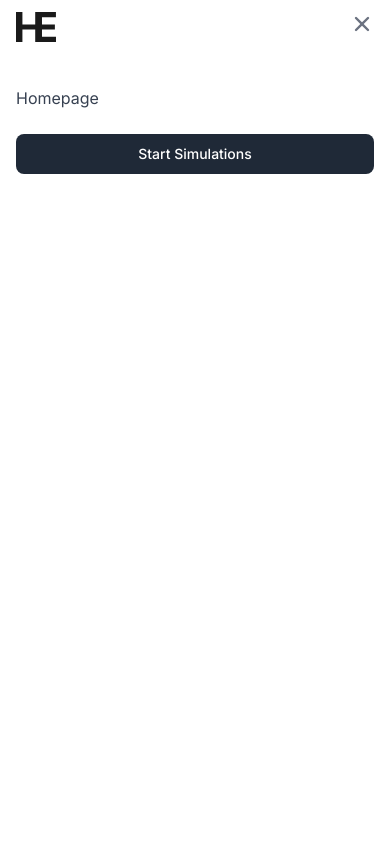
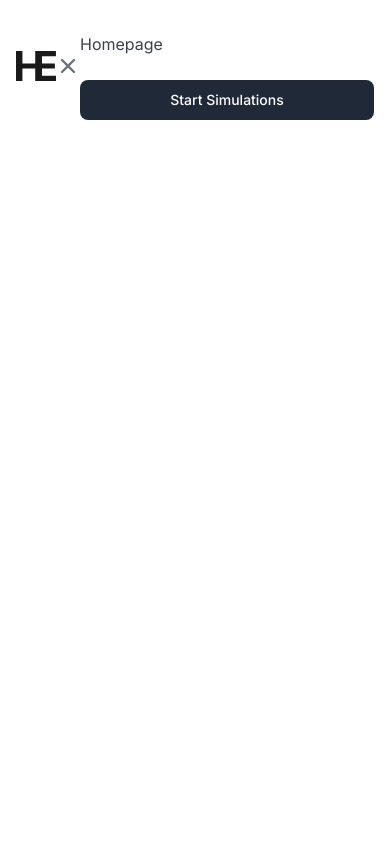
Before and after one commit to hassanelq/simulations-montecarlo, a Next.js app: page / in a window 390 px wide. Both pictures are taken after a click on the button "Toggle menu". Shown: the top 844 px of the page. Built offline with nearby package versions, Linux system fonts and the light colour scheme.

Commit message:
refactor Navbar component for improved menu handling and styling

```diff
--- a/app/Components/Navbar.jsx
+++ b/app/Components/Navbar.jsx
@@ -4,51 +4,44 @@ import React, { useEffect, useState } from "react";
 import Link from "next/link";
 import Image from "next/image";
 import NavLink from "./ui/NavLink";
-import { usePathname, useSearchParams } from "next/navigation";
+import { usePathname } from "next/navigation";
 
 const Navbar = () => {
   const [menuOpen, setMenuOpen] = useState(false);
-
-  const navigation = [{ title: "Homepage", path: "/" }];
-
   const pathname = usePathname();
-  const searchParams = useSearchParams();
 
   useEffect(() => {
-    // Close the menu when navigating
-    const closeMenu = () => {
+    // Close the menu when navigating to a new route
     document.body.classList.remove("overflow-hidden");
     setMenuOpen(false);
-    };
-
-    closeMenu();
-  }, [pathname, searchParams]);
+  }, [pathname]);
 
   const toggleMenu = () => {
     setMenuOpen((prevState) => !prevState);
     document.body.classList.toggle("overflow-hidden", !menuOpen);
   };
 
+  const navigation = [{ title: "Homepage", path: "/" }];
+
   return (
     <header>
       <nav
         className={`bg-white w-full md:static md:text-sm ${
-          menuOpen ? "fixed z-10 h-full" : ""
+          menuOpen ? "fixed z-10 inset-0 h-full" : ""
         }`}
       >
-        <div className="custom-screen items-center mx-auto md:flex">
-          <div className="flex items-center justify-between py-3 md:py-5 md:block">
+        <div className="custom-screen mx-auto flex items-center md:flex-row md:justify-between">
           {/* Logo */}
+          <div className="flex items-center justify-between py-3 md:py-5">
             <Link href="/" className="flex items-center gap-3">
               <Image src="/images/HE.svg" alt="logo" width={40} height={40} />
             </Link>
 
             {/* Mobile Menu Button */}
-            <div className="md:hidden">
             <button
               role="button"
-                aria-label="Open the menu"
-                className="text-gray-500 hover:text-gray-800"
+              aria-label="Toggle menu"
+              className="md:hidden text-gray-500 hover:text-gray-800"
               onClick={toggleMenu}
             >
               {menuOpen ? (
@@ -82,17 +75,16 @@ const Navbar = () => {
               )}
             </button>
           </div>
-          </div>
 
           {/* Navigation Links */}
           <div
-            className={`flex-1 pb-3 mt-8 md:pb-0 md:mt-0 md:block ${
-              menuOpen ? "" : "hidden"
+            className={`flex-1 mt-8 pb-3 md:pb-0 md:mt-0 md:flex md:items-center md:justify-end ${
+              menuOpen ? "block" : "hidden"
             }`}
           >
-            <ul className="text-gray-700 justify-end items-center space-y-6 md:flex md:space-x-6 md:space-y-0 md:text-gray-600 md:font-medium">
+            <ul className="text-gray-700 space-y-6 md:space-y-0 md:space-x-6 md:flex md:text-gray-600 md:font-medium">
               {navigation.map((item, idx) => (
-                <li key={idx} className="duration-150 hover:text-gray-900">
+                <li key={idx} className="hover:text-gray-900 duration-150">
                   <Link href={item.path} className="block">
                     {item.title}
                   </Link>
```
Lines whose indentation alone changed are shown as unchanged.
